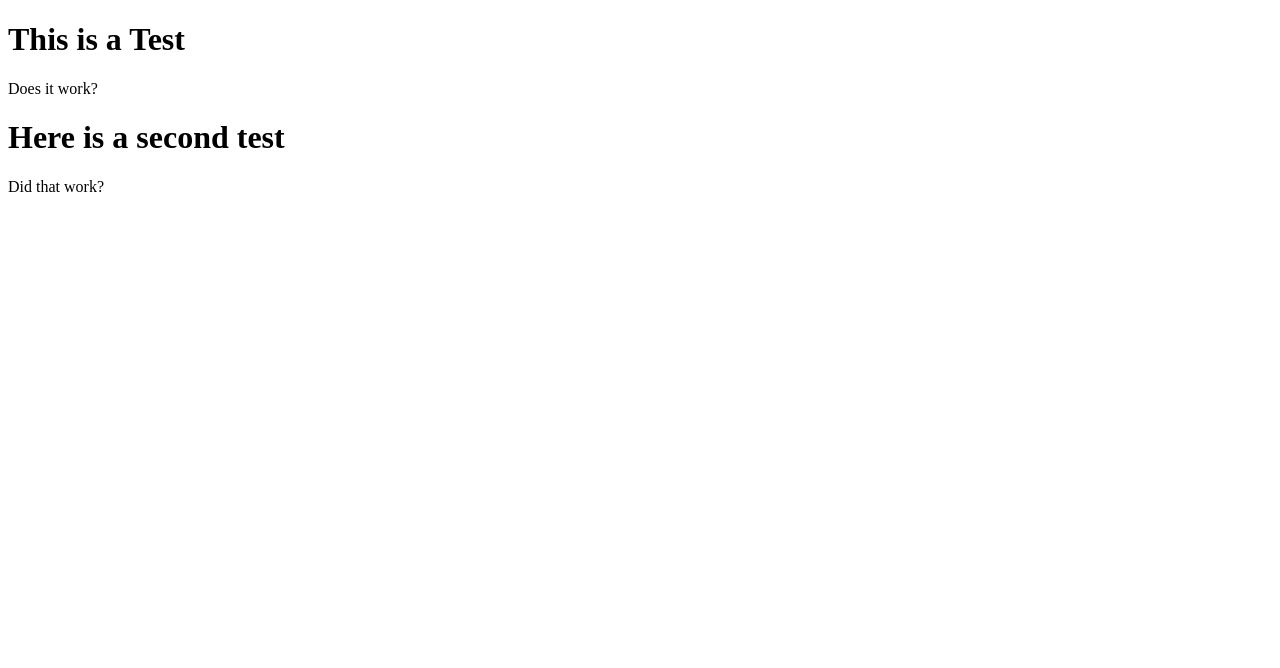
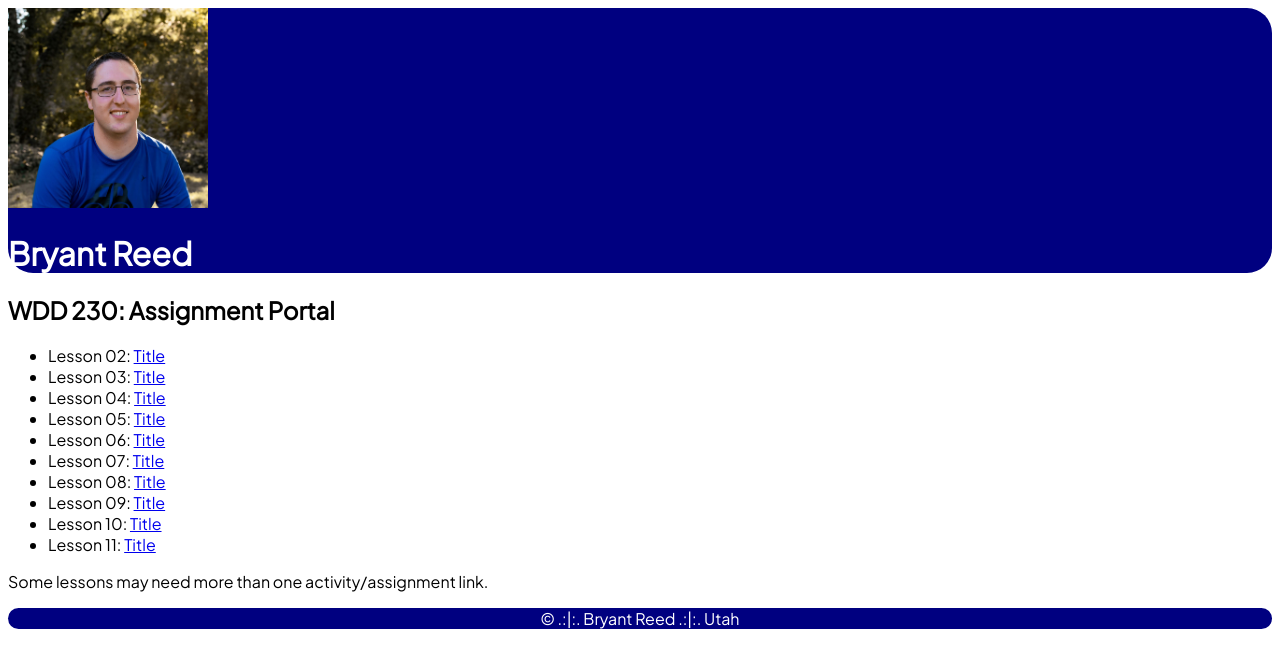
Before and after one commit to thebanimal/wdd230, a plain HTML site: page index.html in a window 1280 px wide. Drawn offline with Linux system fonts and the light colour scheme.

Commit message:
Initial Set Up

```diff
--- a/index.html
+++ b/index.html
@@ -4,12 +4,36 @@
     <meta charset="UTF-8" />
     <meta http-equiv="X-UA-Compatible" content="IE=edge" />
     <meta name="viewport" content="width=device-width, initial-scale=1.0" />
-    <title>Github Test</title>
+    <meta
+      name="description"
+      content="Assignment portal for Bryant Reed in WDD 230: Web Frontend Development 1 at Brigham Young University - Idaho"
+    />
+    <title>Assignment Portal</title>
+    <link rel="stylesheet" href="styles/styles.css" />
   </head>
   <body>
-    <h1>This is a Test</h1>
-    <p>Does it work?</p>
-    <h1>Here is a second test</h1>
-    <p>Did that work?</p>
+    <header>
+      <img src="images/bryantreed.jpg" alt="Bryant Reed" />
+      <h1>Bryant Reed</h1>
+    </header>
+    <main>
+      <h2>WDD 230: Assignment Portal</h2>
+      <ul>
+        <li>Lesson 02: <a href="#">Title</a></li>
+        <li>Lesson 03: <a href="#">Title</a></li>
+        <li>Lesson 04: <a href="#">Title</a></li>
+        <li>Lesson 05: <a href="#">Title</a></li>
+        <li>Lesson 06: <a href="#">Title</a></li>
+        <li>Lesson 07: <a href="#">Title</a></li>
+        <li>Lesson 08: <a href="#">Title</a></li>
+        <li>Lesson 09: <a href="#">Title</a></li>
+        <li>Lesson 10: <a href="#">Title</a></li>
+        <li>Lesson 11: <a href="#">Title</a></li>
+      </ul>
+      <p>Some lessons may need more than one activity/assignment link.</p>
+    </main>
+    <footer>
+      <p>&copy; .:|:. Bryant Reed .:|:. Utah</p>
+    </footer>
   </body>
 </html>
--- /dev/null
+++ b/styles/styles.css
@@ -0,0 +1,18 @@
+@import url("https://fonts.googleapis.com/css2?family=Assistant:wght@600&family=Libre+Caslon+Text&family=Plus+Jakarta+Sans&family=Teko:wght@600&display=swap");
+body {
+  font-family: "Plus Jakarta Sans", sans-serif;
+}
+header,
+footer {
+  background-color: navy;
+  color: white;
+  border-radius: 25px;
+}
+
+footer {
+  text-align: center;
+}
+img {
+  width: 200px;
+  grid-column: 1 2;
+}
```
Also changed, not shown: images/bryantreed.jpg (added).
